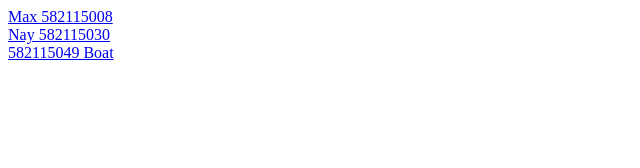
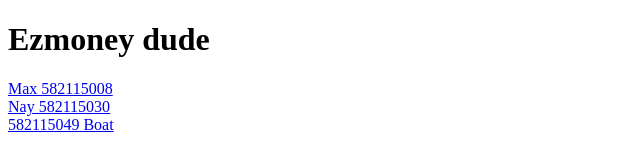
Before and after one commit to kanatip/Godnay, a plain HTML site: page index.html in a window 1280 px wide. Shown: the whole page, without its empty margins (0-640 px from the left). Drawn offline with Linux system fonts and the light colour scheme.

Commit message:
no message

```diff
--- a/index.html
+++ b/index.html
@@ -2,6 +2,7 @@
 <html>
 <body>
 
+<h1>Ezmoney dude</h1>
 <a href="582115008.html">Max 582115008</a><br>
 <a href="nay.html">Nay 582115030</a><br>
 <a href="aunnop.html">582115049 Boat</a>
```
